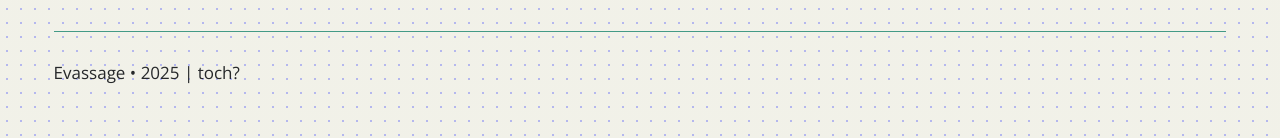
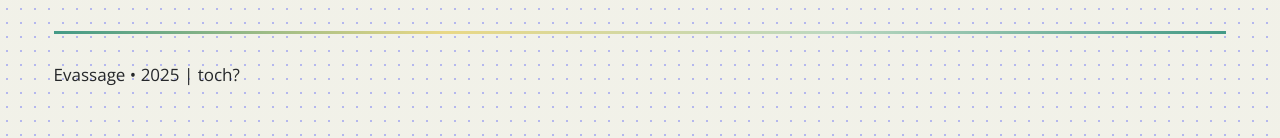
Before and after one commit to mathiasdg/eVassage, a website built with Vite: page index.html in a window 1280 px wide. Shown: the part 2098-2236 px from the top of the page. Built offline with nearby package versions, Linux system fonts and the light colour scheme.

Commit message:
footer border is nu linear-gradient

```diff
--- a/scss/_borders.scss
+++ b/scss/_borders.scss
@@ -10,8 +10,10 @@
 
 .border--top {
     border-top-color: variables.$border-color;
+    border-image: linear-gradient(to right, variables.$orange, variables.$yellow, variables.$tan, variables.$orange) 1;
     border-top-style: variables.$border-style;
-    border-top-width: variables.$border-width;
+    border-top-width: 0.22rem;
+    // border-radius: 420px;
 }
 
 .border--right {
--- a/scss/_variables.scss
+++ b/scss/_variables.scss
@@ -156,7 +156,7 @@ $border-width:            1px !default;
 
 // Animations
 // -------------------------------------------------------------------
-$fade:                    .2s ease-out !default;
+$fade:                    .4s ease-out !default;
 
 
 // Asepct Ratio
```
